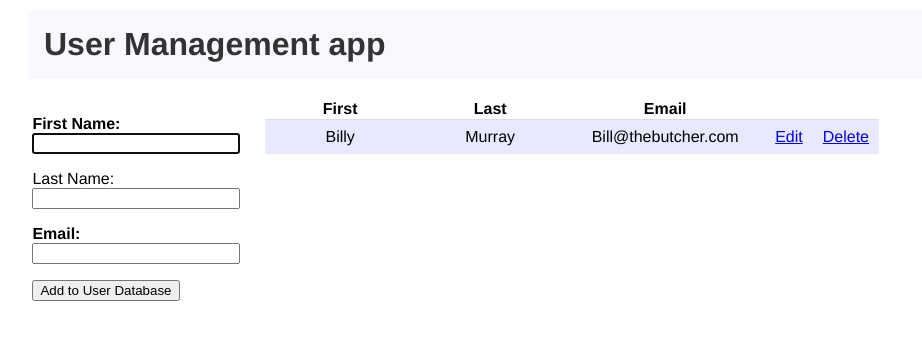
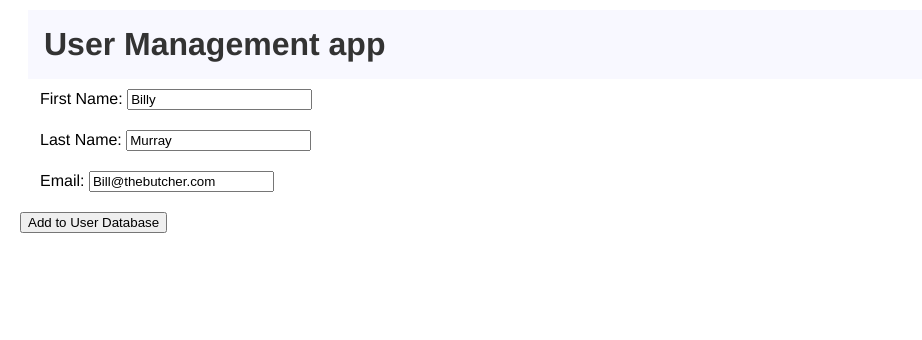
Before and after one commit to Jakealope/cf_pythonCodingChallenge, a Django app: page /userapp/1/ in a window 1280 px wide. Shown: the top 340 px of the page, without its empty margins (0-922 px from the left). Run offline with Django 3.2, Linux system fonts and the light colour scheme; data comes from the database, SQL or seed files in the repository; both versions use the stored data as it was after the commit.

Commit message:
finished User_app

```diff
--- a/User_app/User_app/urls.py
+++ b/User_app/User_app/urls.py
@@ -3,6 +3,6 @@ from django.contrib import admin
 
 
 urlpatterns = patterns('',
-    url(r'^userapp/', include('userapp.urls', namespace="userapp")),
+    url(r'^userapp/', include('userapp.urls')),
     url(r'^admin/', include(admin.site.urls)),
 )
--- a/User_app/userapp/admin.py
+++ b/User_app/userapp/admin.py
@@ -6,7 +6,7 @@ class UserInfoAdmin(admin.ModelAdmin):
 	# 	(None,               {'fields': ['f_name', 'l_name', 'email']}),
 	# 	('Date information', {'fields': ['create_date'], 'classes': ['collapse']}),
 	# 	]
-
+	fields = ['f_name', 'l_name', 'email']
 	list_display = ('id', 'f_name', 'l_name', 'create_date', 'was_created_recently')
 	list_filter = ['create_date']
 
--- a/User_app/userapp/templates/userapp/detail.html
+++ b/User_app/userapp/templates/userapp/detail.html
@@ -1,3 +1,11 @@
-{% extends 'index.html' %}
+{% extends 'userapp/index.html' %}
 
-<h1>{{ <userinfo class="f_name"></userinfo> }}</h1>
+
+{% block content %}
+<div class="left column">
+<form action="{% url 'update' user.id %}" method="POST">{% csrf_token %}
+	{{ form.as_p }}
+	<input type="submit" value="Add to User Database" />
+</form>
+</div>
+{% endblock %}
--- a/User_app/userapp/templates/userapp/index.html
+++ b/User_app/userapp/templates/userapp/index.html
@@ -53,6 +53,14 @@
                 padding-right: 10px;
                 padding-left: 10px;
             }
+            p {
+                font-family: helvetica;;
+                background:#FFF;
+                margin: 10px 20px;
+                margin-bottom: 20px;
+                border-collapse: collapse;
+
+            }
         </style>
     </head>
     <body>
--- a/User_app/userapp/urls.py
+++ b/User_app/userapp/urls.py
@@ -4,12 +4,12 @@ from userapp import views
 
 urlpatterns = patterns('',
 	#ex: userapp
-    url(r'', views.index, name='index'),
+    url(r'^$', views.index, name='index'),
     #ex: userapp/detail
-    url(r'^(?P<id>\d+)/', views.detail, name='detail'),
+    url(r'^(?P<id>\d+)/$', views.detail, name='detail'),
    	#ex: userapp/update
-    url(r'^update/(?P<id>\d+)/', views.update, name='update'),
+    url(r'^update/(?P<id>\d+)/$', views.update, name='update'),
     #ex: userapp/delete
-    url(r'^delete/(?P<id>\d+)/', views.delete, name='delete'),
+    url(r'^delete/(?P<id>\d+)/$', views.delete, name='delete'),
 
 )
```
Also changed, not shown: User_app/db.sqlite3, User_app/userapp/migrations/0002_auto_20150112_2109.py (added).
